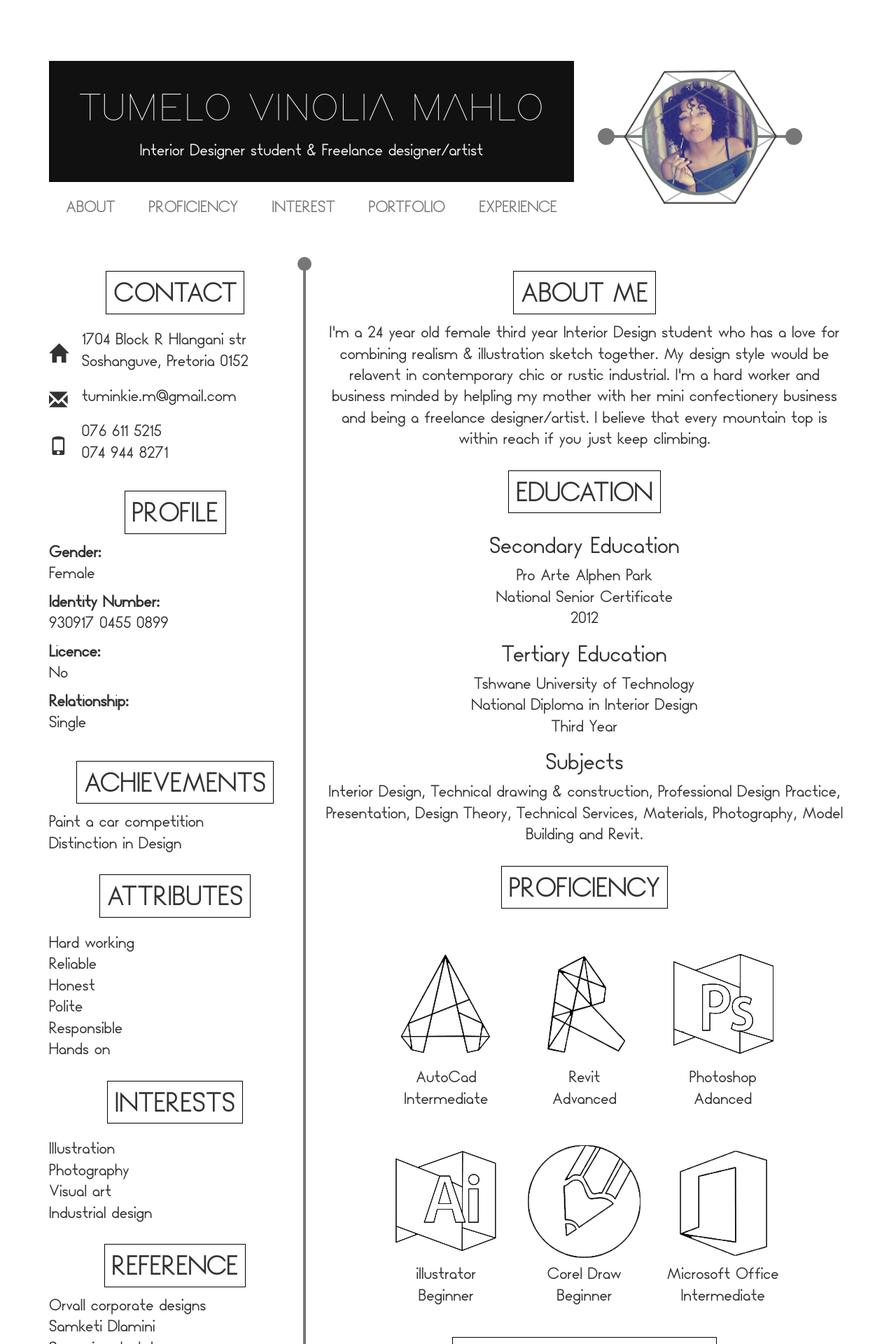
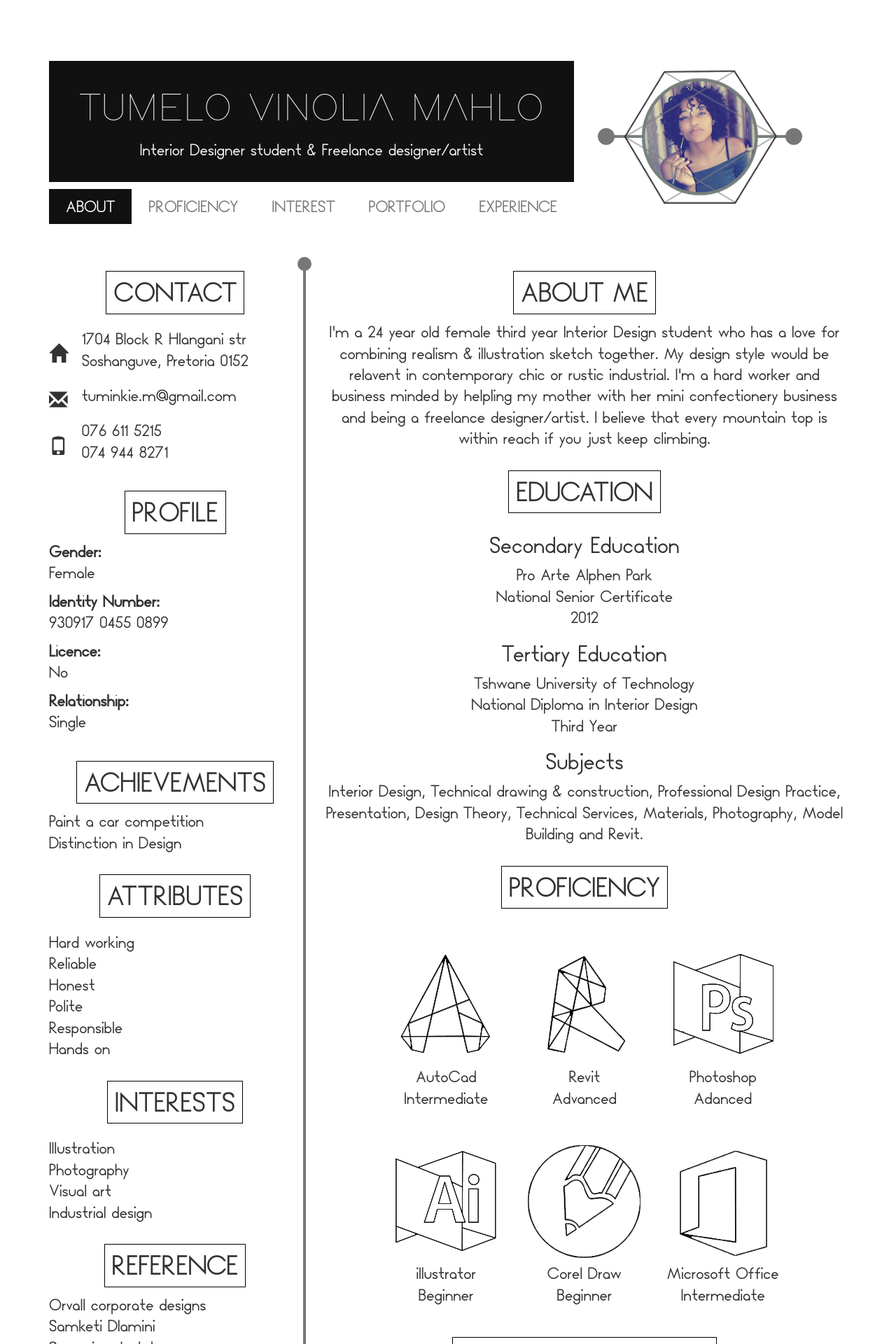
Before and after one commit to tshiamobhuda/portfolio, a Jekyll site: the page built from index.html, in a window 1280 px wide. Shown: the top 1920 px of the page at 70% size. Built offline with Jekyll 4.4.1, drawn with Linux system fonts in a browser that asks for light colours; nearby versions of some CDN libraries.

Commit message:
Added achor link smooth scrolling - Js functionality referenced from a codepin on the net - Fixed css element targeting mistake - achor link target certain articles on the document

```diff
--- a/_layouts/default.html
+++ b/_layouts/default.html
@@ -23,11 +23,11 @@
                         <p>Interior Designer student &amp; Freelance designer/artist</p>
                     </header>
                     <ul class="nav nav-pills nav-justified">
-                        <li><a href="#">ABOUT</a></li>
-                        <li><a href="#">PROFICIENCY</a></li>
-                        <li><a href="#">INTEREST</a></li>
-                        <li><a href="#">PORTFOLIO</a></li>
-                        <li><a href="#">EXPERIENCE</a></li>
+                        <li class="active"><a href="#about">ABOUT</a></li>
+                        <li><a href="#proficiency">PROFICIENCY</a></li>
+                        <li><a href="#interest">INTEREST</a></li>
+                        <li><a href="#portfolio">PORTFOLIO</a></li>
+                        <li><a href="#experience">EXPERIENCE</a></li>
                     </ul>
                 </div>
                 <div class="col-md-4">
@@ -118,7 +118,7 @@
                         </ul>
                     </article>
 
-                    <article class="text-center">
+                    <article class="text-center" id="interest">
                         <h1 class="heading-box">INTERESTS</h1>
                         <ul class="text-justify">
                             <li>Illustration</li>
@@ -146,7 +146,7 @@
                     </article>
                 </div>
                 <div class="col-md-8">
-                    <article class="text-center">
+                    <article class="text-center" id="about">
                         <h1 class="heading-box">ABOUT ME</h1>
                         <p>
                             I'm a 24 year  old female third year Interior Design student  who has a love for
@@ -181,7 +181,7 @@
                         </p>
                     </article>
 
-                    <article class="text-center">
+                    <article class="text-center" id="proficiency">
                         <h1 class="heading-box">PROFICIENCY</h1>
                         <p>
                             <ul class="prof">
@@ -330,7 +330,7 @@
                         </table>
                     </article>
 
-                    <article class="text-center">
+                    <article class="text-center" id="experience" >
                         <h1 class="heading-box">EXPERIENCE</h1>
 
                         <h2>Orvall corporate designs</h2>
@@ -350,6 +350,8 @@
         </div>
     </section>
 
+    <script type="text/javascript" src="{{ site.path }}/assets/js/main.js"></script>
+
 </body>
 
 </html>
--- a/assets/css/style.css
+++ b/assets/css/style.css
@@ -67,8 +67,8 @@
     color: #777
 }
 
-u.nav-pills>li.active>a, .nav-pills>li.active>a:focus, .nav-pills>li.active>a:hover {
-    background-color: #777;
+.nav-pills>li.active>a, .nav-pills>li.active>a:focus, .nav-pills>li.active>a:hover {
+    background-color: #111;
 }
 
 /* Profiency icons*/
--- /dev/null
+++ b/assets/js/main.js
@@ -0,0 +1,13 @@
+$('a[href*=#]:not([href=#])').click(function () {
+
+    $('.active').removeClass('active');
+    $(this).closest('li').addClass('active');
+    var theClass = $(this).attr('class');
+    $('.' + theClass).parent('li').addClass('active');
+
+    $('html, body').stop().animate({
+        scrollTop: $( $(this).attr('href') ).offset().top - 160
+    }, 500);
+
+    return false;
+});
```
